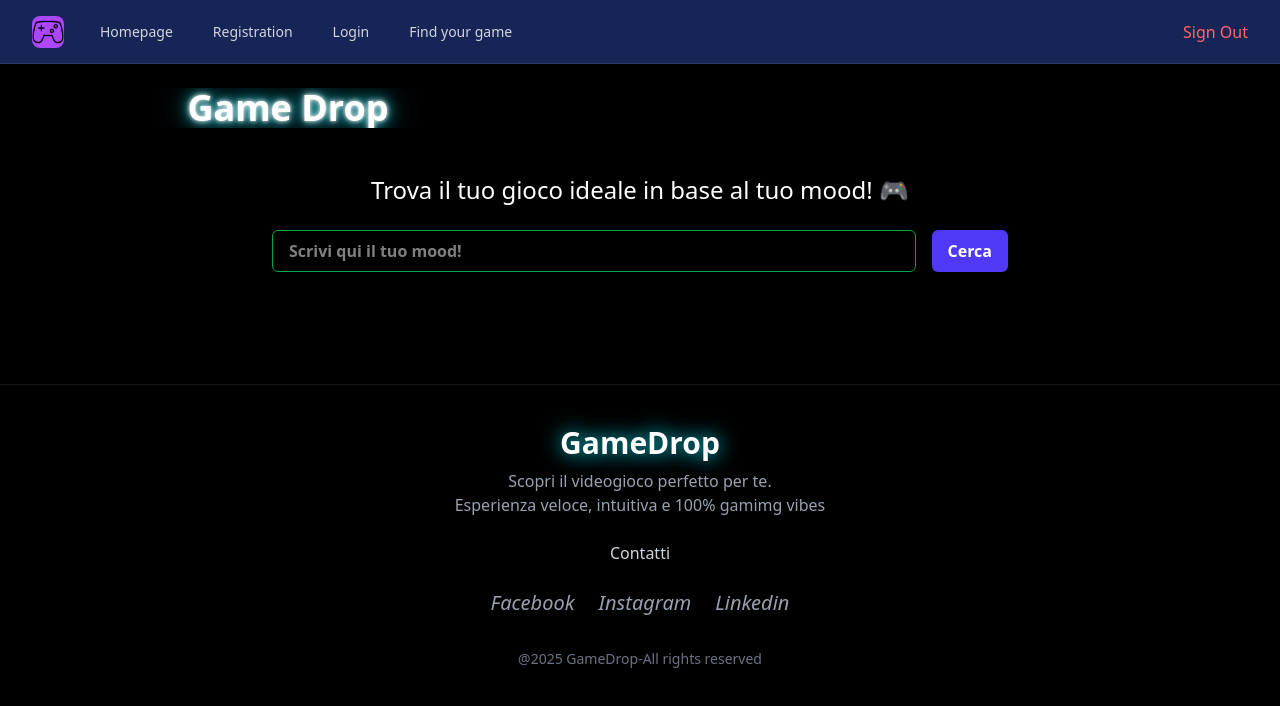
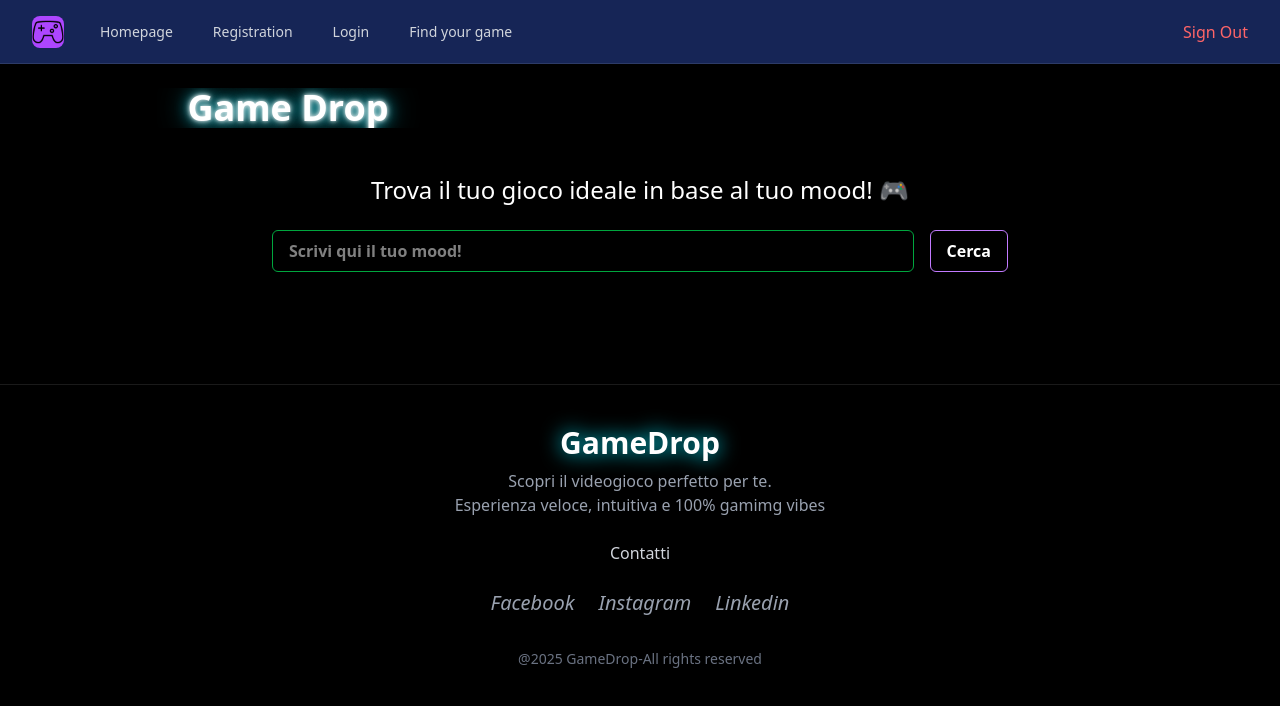
Before and after one commit to alessandraciccone/GGame, a React (Vite) app in the folder GgameFrontend/: page /findyourgame in a window 1280 px wide. Shown: the top 706 px of the page. Built offline with nearby package versions, Linux system fonts and the light colour scheme.

Commit message:
update findyourgame component

```diff
--- a/GgameFrontend/src/components/FindyourGame.jsx
+++ b/GgameFrontend/src/components/FindyourGame.jsx
@@ -50,7 +50,7 @@ const FindyourGame = () => {
 
         <button
           onClick={handleSearch}
-          className="bg-indigo-600 hover:indigo-700 px-4 py-2 rounded-md font-semibold"
+          className="bg-black border border-purple-400 px-4 py-2 rounded-md font-semibold"
         >
           Cerca
         </button>
@@ -58,11 +58,11 @@ const FindyourGame = () => {
       {loading && (
         <p className=" mt-6 text-center text-gray-400"> Caricamento</p>
       )}
-      <div className=" mt-8 grid gap-6">
+      <div className=" mt-8 grid gap-6 ">
         {games.map((game) => (
           <div
             key={game.id}
-            className="bg-white/5 p-4 rounded-md shadow-md hover:bg-white/10 transition"
+            className="bg-white/5 p-4 rounded-md shadow-md hover:bg-white/10 transition "
           >
             <h3 className=" text-lg font-bold text-indigo-300">
               {" "}
```
